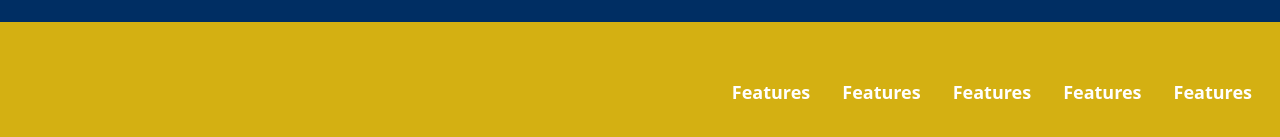
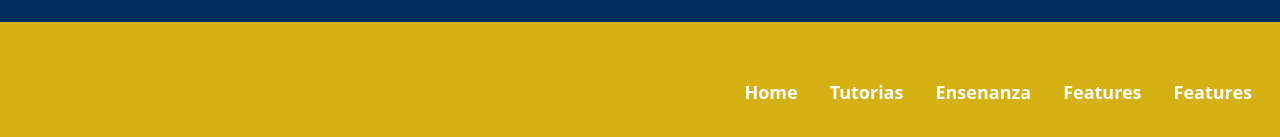
Before and after one commit to HugoRomz/ProyectoUnach, a Vue app in the folder Frontend/: page / in a window 1280 px wide. Shown: the part 142-279 px from the top of the page. Built offline with nearby package versions, Linux system fonts and the light colour scheme; what datatables.net-vue3, pdfmake would draw is missing.

Commit message:
Router-link agregado en navbar

```diff
--- a/Frontend/src/components/Layouts/navbar.vue
+++ b/Frontend/src/components/Layouts/navbar.vue
@@ -30,12 +30,13 @@
       </span>
 
       <div :class="{ hidden: !showMenu }" class="w-full md:flex md:items-center md:w-auto" id="menu">
-        <ul class="pt-4 text-lg md:flex md:justify-between  md:pt-0">
-            <li v-for="item in menuItems" :key="item.text">
-        <a :href="item.href" class="md:p-4 py-2 block md:hover:bg-primaryBlue text-white font-bold">{{ item.text }}</a>
-      </li>
-        </ul>
-      </div>
+  <ul class="pt-4 text-lg md:flex md:justify-between md:pt-0">
+    <li v-for="item in menuItems" :key="item.text">
+      <router-link :to="item.route" class="md:p-4 py-2 block md:hover:bg-primaryBlue text-white font-bold">{{ item.text }}</router-link>
+    </li>
+  </ul>
+</div>
+
     </div>
   </nav>
 </template>
@@ -47,11 +48,11 @@ export default {
     return {
       showMenu: true,
       menuItems: [
-        { text: 'Features', href: '#features1' },
-        { text: 'Features', href: '#features2' },
-        { text: 'Features', href: '#features3' },
-        { text: 'Features', href: '#features4' },
-        { text: 'Features', href: '#features5' }
+        { text: 'Home', route: '/' },
+        { text: 'Tutorias', route: '/tutorias' },
+        { text: 'Ensenanza', route: '/ensenanza' },
+        { text: 'Features', route: '#features4' },
+        { text: 'Features', route: '#features5' }
       ]
     };
   },
```
